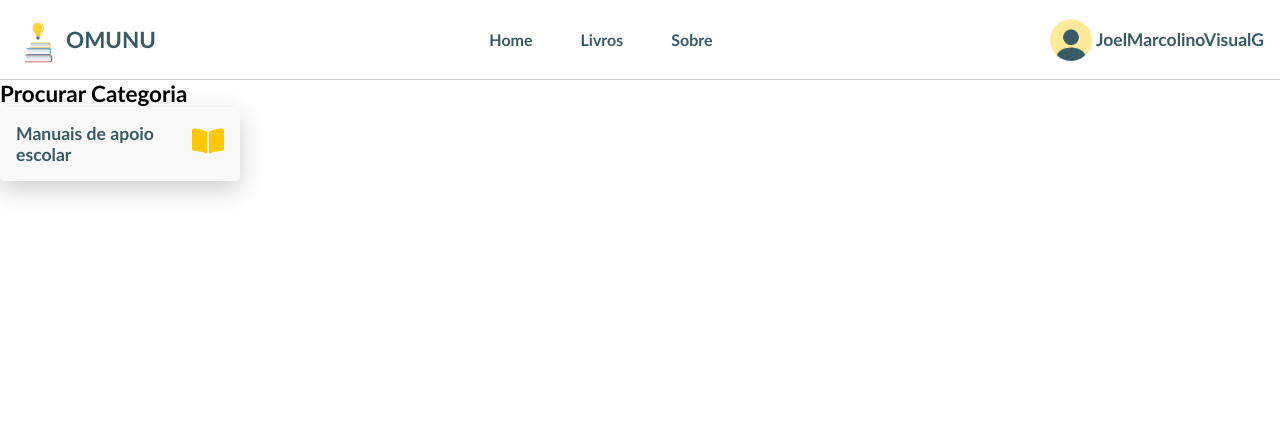
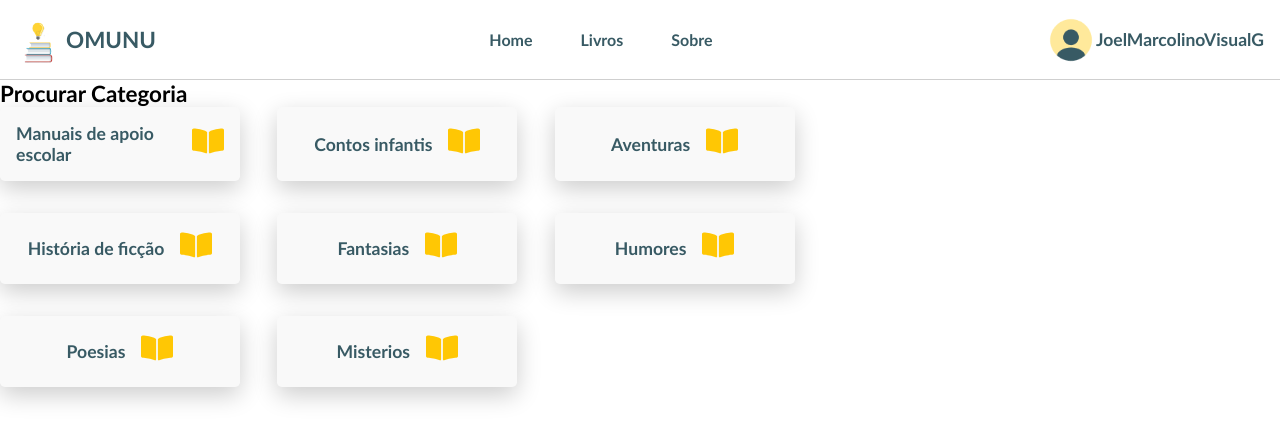
Before and after one commit to mauriciocosta404/OMUNU, a Next.js app: page /livros in a window 1280 px wide. Shown: the top 442 px of the page. Built offline with nearby package versions, Linux system fonts and the light colour scheme.

Commit message:
feat: adicionando o componente bookCategoryMock

```diff
--- a/src/components/bookCategory/styles.ts
+++ b/src/components/bookCategory/styles.ts
@@ -2,12 +2,12 @@ import styled from "styled-components";
 
 export const Container=styled.div`
     display: flex;
+    gap:1rem;
     align-items: center;
-    gap:.5rem;
     justify-content: center;
     background-color: #f9f9f9;
     box-shadow:0 .5rem 1.5rem rgba(0,0,0,0.2);
-    width: max-content;
+    width: 15rem;
     max-width: 15rem;
     padding: 1rem;
     border-radius:.3rem;
--- /dev/null
+++ b/src/mock/booksCategoryMock.ts
@@ -0,0 +1,36 @@
+import { FaBookOpen,FaSwatchbook } from 'react-icons/fa'
+
+export const booksCategoryMock=[
+    {
+        title:'Manuais de apoio escolar',
+        IconCategory:FaBookOpen
+    },
+    {
+        title:'Contos infantis',
+        IconCategory:FaBookOpen
+    },
+    {
+        title:'Aventuras',
+        IconCategory:FaBookOpen
+    },
+    {
+        title:'História de ficção',
+        IconCategory:FaBookOpen
+    },
+    {
+        title:'Fantasias',
+        IconCategory:FaBookOpen
+    },
+    {
+        title:'Humores',
+        IconCategory:FaBookOpen
+    },
+    {
+        title:'Poesias',
+        IconCategory:FaBookOpen
+    },
+    {
+        title:'Misterios',
+        IconCategory:FaBookOpen
+    }
+]
--- a/src/views/books/index.tsx
+++ b/src/views/books/index.tsx
@@ -1,7 +1,7 @@
 import BookCategory from '../../components/bookCategory'
 import Header from '../../components/header/header'
 import * as S from './styles'
-import { FaBookOpen } from 'react-icons/fa'
+import { booksCategoryMock } from '../../mock/booksCategoryMock'
 
 const Books=()=>{
     return(
@@ -13,8 +13,13 @@ const Books=()=>{
             />
 
             <h2>Procurar Categoria</h2>
-
-            <BookCategory title='Manuais de apoio escolar' Icon={<FaBookOpen/>}/>
+             <S.Books>
+                {
+                    booksCategoryMock.map(({title,IconCategory},key)=>
+                        <BookCategory key={key} title={title} Icon={<IconCategory/>}/>
+                    )
+                }
+            </S.Books>
         </S.Container>
     )
 }
--- a/src/views/books/styles.ts
+++ b/src/views/books/styles.ts
@@ -3,3 +3,10 @@ import styled from "styled-components"
 export const Container=styled.div`
 
 `;
+
+export const Books=styled.div`
+    max-width: 50rem;
+    display:grid;
+    grid-template-columns: repeat(auto-fit,minmax(15rem,1fr));
+    gap:2rem;
+`;
```
